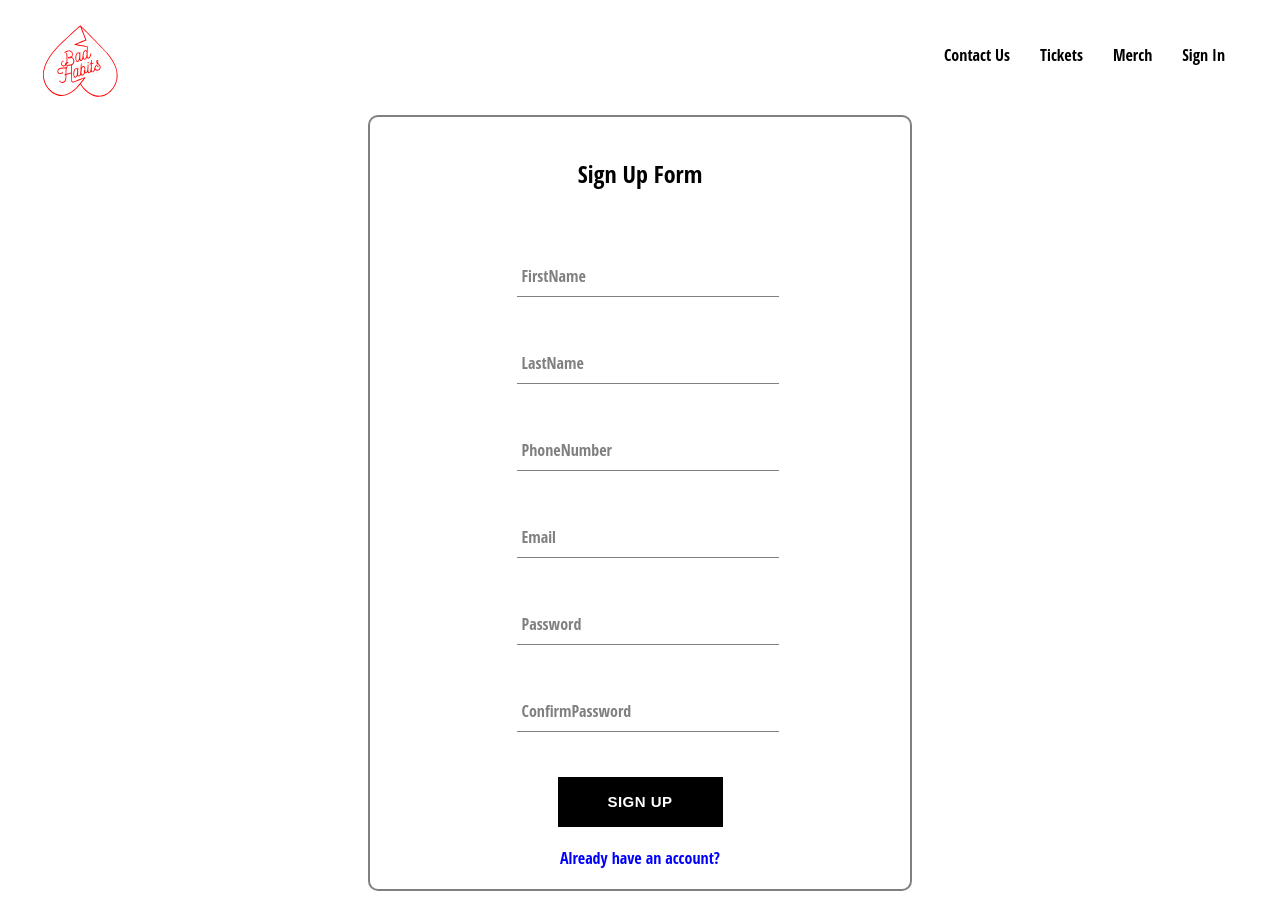
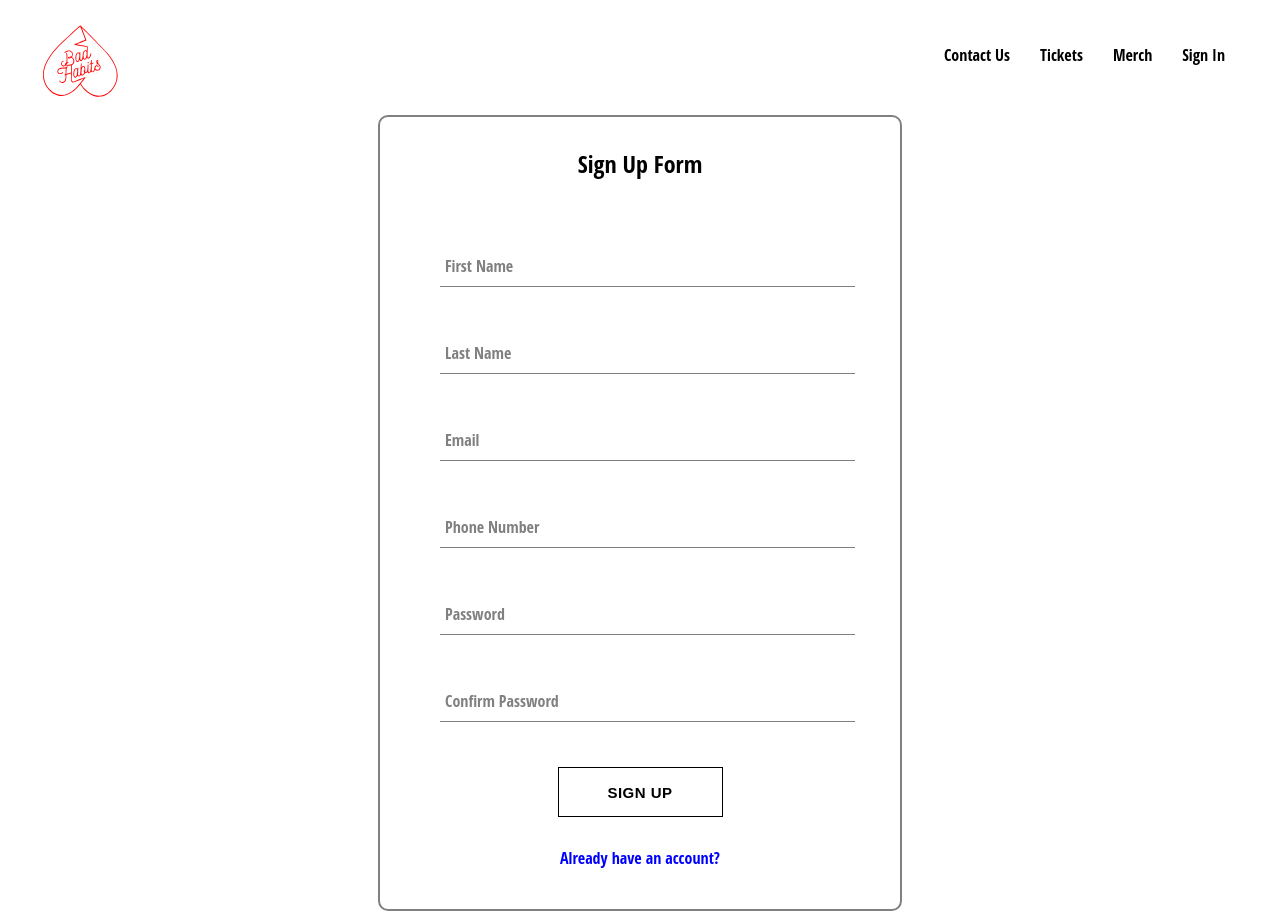
Before and after one commit to Bad-Habits/bh-website, a React (Create React App) app: page /sign-in in a window 1280 px wide. Both pictures are taken after a click on the element "Don't have an account?". Built offline with nearby package versions, Linux system fonts and the light colour scheme.

Commit message:
working on auth

```diff
--- a/src/components/FormInput/styles.tsx
+++ b/src/components/FormInput/styles.tsx
@@ -36,7 +36,7 @@ export const Input = styled.input`
   border: none;
   border-radius: 0;
   border-bottom: 1px solid ${subColor};
-  margin: 25px 0;
+  margin-top: 25px;
 
   &:focus {
     outline: none;
--- a/src/components/routes/SignIn/SignIn.tsx
+++ b/src/components/routes/SignIn/SignIn.tsx
@@ -1,7 +1,7 @@
 import { useState } from "react";
 import SignInForm from "./SignInForm";
 import SignUpForm from "./SignUpForm";
-import { SignInContainer } from "./styles";
+import { AuthContainer } from "./styles";
 
 const SignIn = () => {
   const [hasAccount, setHasAccount] = useState(true);
@@ -9,13 +9,13 @@ const SignIn = () => {
   const handleFormChange = () => setHasAccount((prev) => !prev);
 
   return (
-    <SignInContainer>
+    <AuthContainer>
       {hasAccount ? (
         <SignInForm handleFormChange={handleFormChange} />
       ) : (
         <SignUpForm handleFormChange={handleFormChange} />
       )}
-    </SignInContainer>
+    </AuthContainer>
   );
 };
 
--- a/src/components/routes/SignIn/SignInForm.tsx
+++ b/src/components/routes/SignIn/SignInForm.tsx
@@ -3,11 +3,12 @@ import Button from "../../Button/Button";
 import GoogleButton from "react-google-button";
 import FormInput from "../../FormInput/FormInput";
 import {
-  SignInFormContainer,
+  AuthFormContainer,
+  Form,
   ButtonsContainer,
   ChangeFormLink,
 } from "./styles";
-import { signInWithGooglePopup } from "../../../utils/firebase";
+import { createUserDoc, signInWithGooglePopup } from "../../../utils/firebase";
 
 const formFields: ("email" | "password")[] = ["email", "password"];
 
@@ -21,13 +22,14 @@ const SignInForm: FC<SignInFormProps> = ({ handleFormChange }) => {
   const handleSignIn = async (e: { preventDefault: () => void }) => {
     e.preventDefault();
 
-    console.log("regular sign in");
+    console.log("regular sign in needs implementing");
   };
 
   const handleGoogleSignIn = async (e: { preventDefault: () => void }) => {
     e.preventDefault();
-    const res = await signInWithGooglePopup();
-    console.log({ res });
+    const { user } = await signInWithGooglePopup();
+    const userDocRef = await createUserDoc(user);
+    console.log(userDocRef);
   };
 
   const handleChange = (e: { target: { name: any; value: any } }) => {
@@ -52,9 +54,9 @@ const SignInForm: FC<SignInFormProps> = ({ handleFormChange }) => {
   });
 
   return (
-    <SignInFormContainer>
+    <AuthFormContainer>
       <h2>Sign In</h2>
-      <form>
+      <Form>
         {formInputs}
         <ButtonsContainer>
           <Button buttonType="inverted" buttonProps={{ onClick: handleSignIn }}>
@@ -62,11 +64,11 @@ const SignInForm: FC<SignInFormProps> = ({ handleFormChange }) => {
           </Button>
           <GoogleButton onClick={handleGoogleSignIn} />
         </ButtonsContainer>
-      </form>
+      </Form>
       <ChangeFormLink onClick={handleFormChange}>
         Don't have an account?
       </ChangeFormLink>
-    </SignInFormContainer>
+    </AuthFormContainer>
   );
 };
 
--- a/src/components/routes/SignIn/SignUpForm.tsx
+++ b/src/components/routes/SignIn/SignUpForm.tsx
@@ -2,23 +2,29 @@ import { FC, useState } from "react";
 import Button from "../../Button/Button";
 import FormInput from "../../FormInput/FormInput";
 import {
-  SignUpFormContainer,
+  AuthFormContainer,
   ChangeFormLink,
   ButtonsContainer,
+  Form,
 } from "./styles";
+import {
+  createNewUserWithEmailAndPassword,
+  createUserDoc,
+} from "../../../utils/firebase";
+import { useNavigate } from "react-router-dom";
 
 const formFields: (
   | "firstName"
   | "lastName"
+  | "email"
   | "phoneNumber"
-  | "email"
   | "password"
   | "confirmPassword"
 )[] = [
   "firstName",
   "lastName",
+  "email",
   "phoneNumber",
-  "email",
   "password",
   "confirmPassword",
 ];
@@ -31,11 +37,49 @@ const SignUpForm: FC<SignUpFormProps> = ({ handleFormChange }) => {
   const [formValues, setFormValues] = useState({
     firstName: "",
     lastName: "",
+    email: "",
     phoneNumber: "",
-    email: "",
     password: "",
     confirmPassword: "",
   });
+
+  const navigate = useNavigate();
+
+  const signUpHandler = async () => {
+    const {
+      firstName,
+      lastName,
+      email,
+      phoneNumber,
+      password,
+      confirmPassword,
+    } = formValues;
+
+    if (password !== confirmPassword) {
+      alert("passwords do not match");
+      setFormValues({ ...formValues, password: "", confirmPassword: "" });
+    }
+
+    const displayName = firstName + " " + lastName;
+
+    try {
+      const { user } = await createNewUserWithEmailAndPassword(email, password);
+      await createUserDoc(user, { displayName });
+    } catch (err: any) {
+      switch (err.code) {
+        case "auth/email-already-in-use":
+          alert("Cannot create user, email already in use");
+          break;
+        default:
+          console.error(
+            "Error creating new user with email and password:",
+            err
+          );
+      }
+    }
+
+    navigate("/");
+  };
 
   const handleChange = (e: { target: { name: any; value: any } }) => {
     const { name, value } = e.target;
@@ -46,7 +90,13 @@ const SignUpForm: FC<SignUpFormProps> = ({ handleFormChange }) => {
     return (
       <FormInput
         key={field}
-        label={field[0].toUpperCase() + field.slice(1)}
+        label={
+          field[0].toUpperCase() +
+          field
+            .slice(1)
+            .split(/(?=[A-Z])/)
+            .join(" ")
+        }
         inputProps={{
           type: field,
           required: true,
@@ -59,18 +109,18 @@ const SignUpForm: FC<SignUpFormProps> = ({ handleFormChange }) => {
   });
 
   return (
-    <SignUpFormContainer>
+    <AuthFormContainer>
       <h2>Sign Up Form</h2>
-      <form>
+      <Form onSubmit={signUpHandler}>
         {formInputs}
         <ButtonsContainer>
-          <Button>Sign Up</Button>
+          <Button buttonType="inverted">Sign Up</Button>
         </ButtonsContainer>
-      </form>
+      </Form>
       <ChangeFormLink onClick={handleFormChange}>
         Already have an account?
       </ChangeFormLink>
-    </SignUpFormContainer>
+    </AuthFormContainer>
   );
 };
 
--- a/src/components/routes/SignIn/styles.ts
+++ b/src/components/routes/SignIn/styles.ts
@@ -1,38 +1,33 @@
 import styled from "styled-components";
 
-export const SignInContainer = styled.div``;
+export const AuthContainer = styled.div`
+  height: 80vh;
+`;
 
-export const SignInFormContainer = styled.div`
+export const AuthFormContainer = styled.div`
   display: flex;
   flex-direction: column;
   align-items: center;
   max-width: 500px;
   margin: auto;
-  padding: 20px;
+  padding: 10px;
   border: 2px solid grey;
   border-radius: 10px;
+`;
+
+export const Form = styled.form`
+  width: 80%;
 `;
 
 export const ButtonsContainer = styled.div`
   display: flex;
   flex-direction: column;
   align-items: center;
-  gap: 10px;
-`;
-
-export const SignUpFormContainer = styled.div`
-  display: flex;
-  flex-direction: column;
-  align-items: center;
-  max-width: 500px;
-  margin: auto;
-  padding: 20px;
-  border: 2px solid grey;
-  border-radius: 10px;
+  gap: 15px;
 `;
 
 export const ChangeFormLink = styled.span`
-  margin-top: 20px;
+  margin: 30px 0;
   color: blue;
   cursor: pointer;
 `;
--- a/src/utils/firebase.ts
+++ b/src/utils/firebase.ts
@@ -1,7 +1,14 @@
 // Import the functions you need from the SDKs you need
 import { initializeApp } from "firebase/app";
 import { getAnalytics } from "firebase/analytics";
-import { getAuth, GoogleAuthProvider, signInWithPopup } from "firebase/auth";
+import {
+  UserInfo,
+  getAuth,
+  signInWithPopup,
+  GoogleAuthProvider,
+  createUserWithEmailAndPassword,
+} from "firebase/auth";
+import { getFirestore, doc, getDoc, setDoc } from "firebase/firestore";
 // https://firebase.google.com/docs/web/setup#available-libraries
 
 // Your web app's Firebase configuration
@@ -27,3 +34,44 @@ provider.setCustomParameters({
 
 export const auth = getAuth();
 export const signInWithGooglePopup = () => signInWithPopup(auth, provider);
+
+export const db = getFirestore();
+
+type AdditionalInformationType = { displayName?: string };
+
+export const createUserDoc = async (
+  userAuth: UserInfo,
+  additionalInformation: AdditionalInformationType = {}
+) => {
+  const userDocRef = doc(db, "users", userAuth.uid);
+
+  const userSnapshot = await getDoc(userDocRef);
+
+  if (!userSnapshot.exists()) {
+    const { displayName, email, phoneNumber } = userAuth;
+    const createdAt = new Date();
+
+    try {
+      await setDoc(userDocRef, {
+        displayName,
+        email,
+        phoneNumber,
+        createdAt,
+        ...additionalInformation,
+      });
+    } catch (err) {
+      console.error("error creating user:", userAuth);
+      alert("Authentication was not successful, please try again");
+      return;
+    }
+  }
+
+  return userDocRef;
+};
+
+export const createNewUserWithEmailAndPassword = async (
+  email: string,
+  password: string
+) => {
+  return await createUserWithEmailAndPassword(auth, email, password);
+};
--- a/tsconfig.json
+++ b/tsconfig.json
@@ -9,6 +9,7 @@
     "strict": true,
     "forceConsistentCasingInFileNames": true,
     "noFallthroughCasesInSwitch": true,
+    "noImplicitAny": false,
     "module": "esnext",
     "moduleResolution": "node",
     "resolveJsonModule": true,
```
